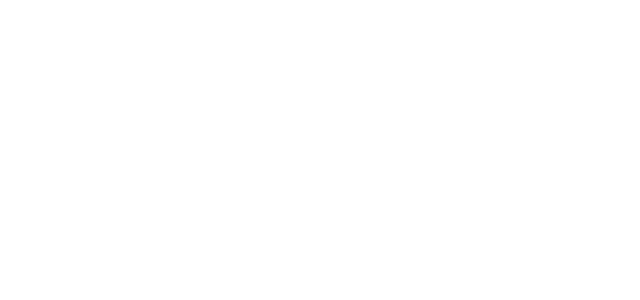
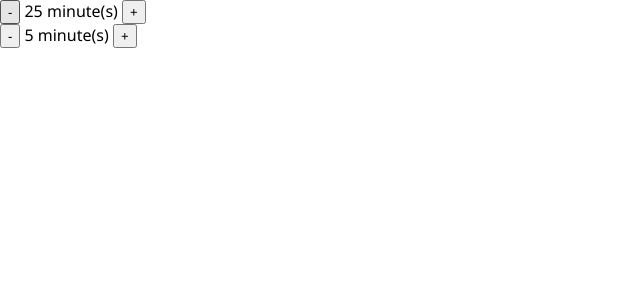
Before and after one commit to JesserHamdaoui/fcc-front-end-developer-5, a React (Create React App) app: page / in a window 1280 px wide. Shown: the top 300 px of the page, without its empty margins (0-640 px from the left). Built offline with nearby package versions, Linux system fonts and the light colour scheme.

Commit message:
CREATE THE BREAK TIME AND MAIN TIME FUNCTIONALITY
Display the main time and Add an increasing button and a decreasing button
Display the break time and Add an increasing button and a decreasing button

```diff
--- a/public/index.html
+++ b/public/index.html
@@ -9,6 +9,7 @@
     * {
       margin: 0;
       box-sizing: border-box;
+      font-family: "Segoe UI", Tahoma, Geneva, Verdana, sans-serif;
     }
   </style>
   <body>
--- a/redux/store.js
+++ /dev/null
@@ -1,4 +0,0 @@
-import { createStore } from "redux";
-import { timerReducer } from "../src/redux/timer/timerReducer";
-
-export const store = createStore(timerReducer());
--- a/src/App.jsx
+++ b/src/App.jsx
@@ -1,7 +1,16 @@
 import React from "react";
+import TimerContainer from "./components/TimerContainer";
+import { Provider } from "react-redux";
+import { store } from "./redux/store";
 
 const App = () => {
-  return <div></div>;
+  return (
+    <div id="app">
+      <Provider store={store}>
+        <TimerContainer />
+      </Provider>
+    </div>
+  );
 };
 
 export default App;
--- /dev/null
+++ b/src/components/BreakTime.jsx
@@ -0,0 +1,22 @@
+import React from "react";
+import { useDispatch, useSelector } from "react-redux";
+import { updateBreakTime } from "../redux/timer/timerActions";
+
+const BreakTime = () => {
+  const breakTime = useSelector((state) => state.breakTime);
+  const dispatch = useDispatch();
+
+  return (
+    <div id="break-time">
+      <button onClick={() => dispatch(updateBreakTime(breakTime - 1))}>
+        -
+      </button>
+      <span> {breakTime} minute(s) </span>
+      <button onClick={() => dispatch(updateBreakTime(breakTime + 1))}>
+        +
+      </button>
+    </div>
+  );
+};
+
+export default BreakTime;
--- a/src/components/MainTime.jsx
+++ b/src/components/MainTime.jsx
@@ -1,7 +1,18 @@
 import React from "react";
+import { useDispatch, useSelector } from "react-redux";
+import { updateMainTime } from "../redux/timer/timerActions";
 
 const MainTime = () => {
-  return <div></div>;
+  const mainTime = useSelector((state) => state.mainTime);
+  const dispatch = useDispatch();
+
+  return (
+    <div>
+      <button onClick={() => dispatch(updateMainTime(mainTime - 1))}>-</button>
+      <span> {mainTime} minute(s) </span>
+      <button onClick={() => dispatch(updateMainTime(mainTime + 1))}>+</button>
+    </div>
+  );
 };
 
 export default MainTime;
--- /dev/null
+++ b/src/components/TimerContainer.jsx
@@ -0,0 +1,18 @@
+import React from "react";
+import MainTime from "./MainTime";
+import BreakTime from "./BreakTime";
+import Timer from "./Timer";
+
+const TimerContainer = () => {
+  return (
+    <div id="timer-container">
+      <div id="time-edit-container">
+        <MainTime />
+        <BreakTime />
+      </div>
+      <Timer />
+    </div>
+  );
+};
+
+export default TimerContainer;
--- /dev/null
+++ b/src/redux/store.js
@@ -0,0 +1,4 @@
+import { createStore } from "redux";
+import { timerReducer } from "./timer/timerReducer";
+
+export const store = createStore(timerReducer);
--- a/redux/timer/timerReducer.js
+++ b/src/redux/timer/timerReducer.js
@@ -7,8 +7,8 @@
 } from "./timerTypes";
 
 const initialState = {
-  mainTimer: 25,
-  breakTimer: 5,
+  mainTime: 25,
+  breakTime: 5,
   timer: 25,
   isBreak: false,
 };
@@ -16,9 +16,9 @@
 export const timerReducer = (state = initialState, action) => {
   switch (action.type) {
     case UPDATE_MAIN_TIME:
-      return { ...state, mainTimer: action.time };
+      return { ...state, mainTime: action.time };
     case UPDATE_BREAK_TIME:
-      return { ...state, breakTimer: action.time };
+      return { ...state, breakTime: action.time };
     case DECREASE_TIMER:
       return { ...state, timer: state.timer - 1 };
     case TOGGLE_IS_BREAK:
```
Also changed, not shown: src/redux/timer/timerActions.js (renamed from redux/timer/timerActions.js), src/redux/timer/timerTypes.js (renamed from redux/timer/timerTypes.js).
